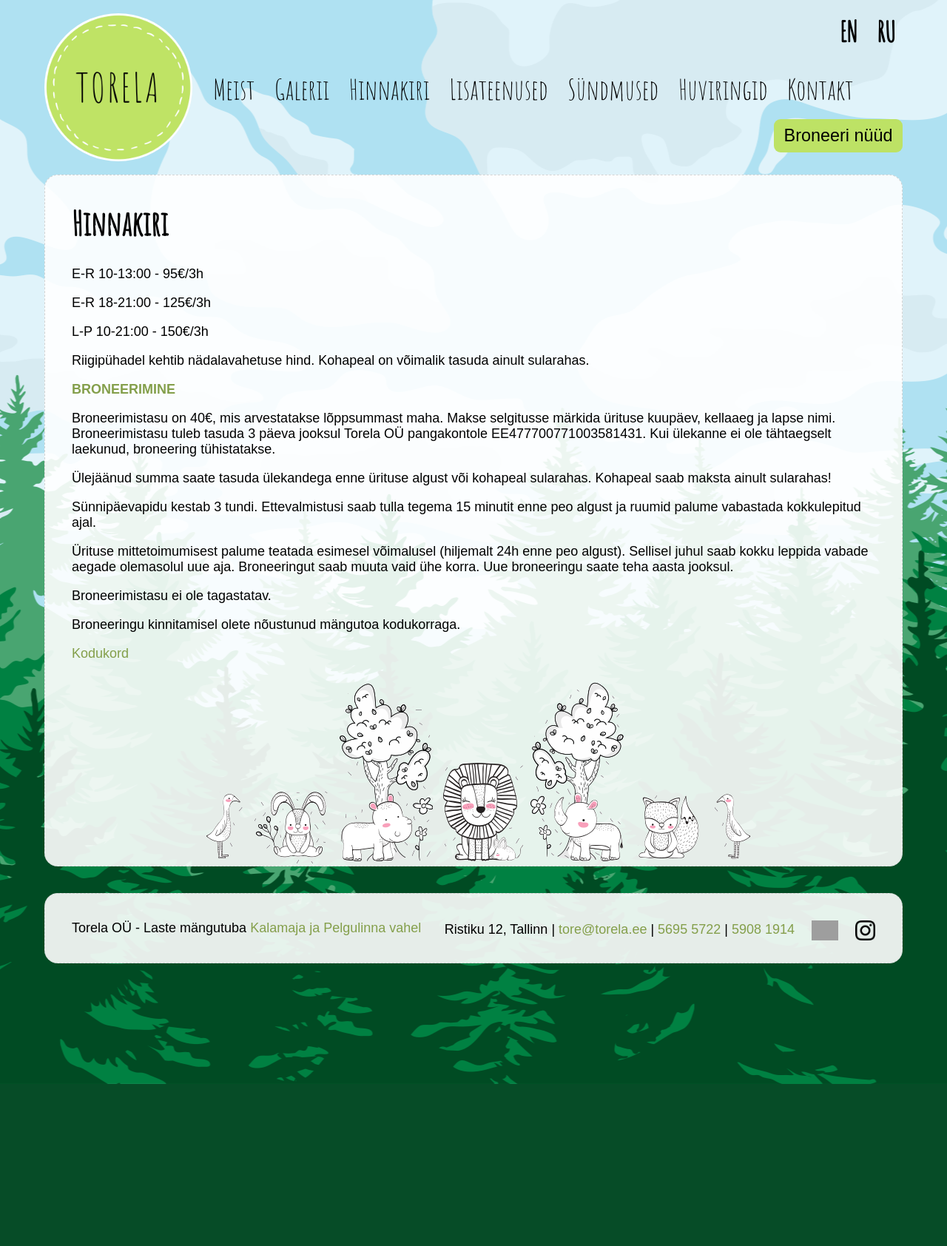
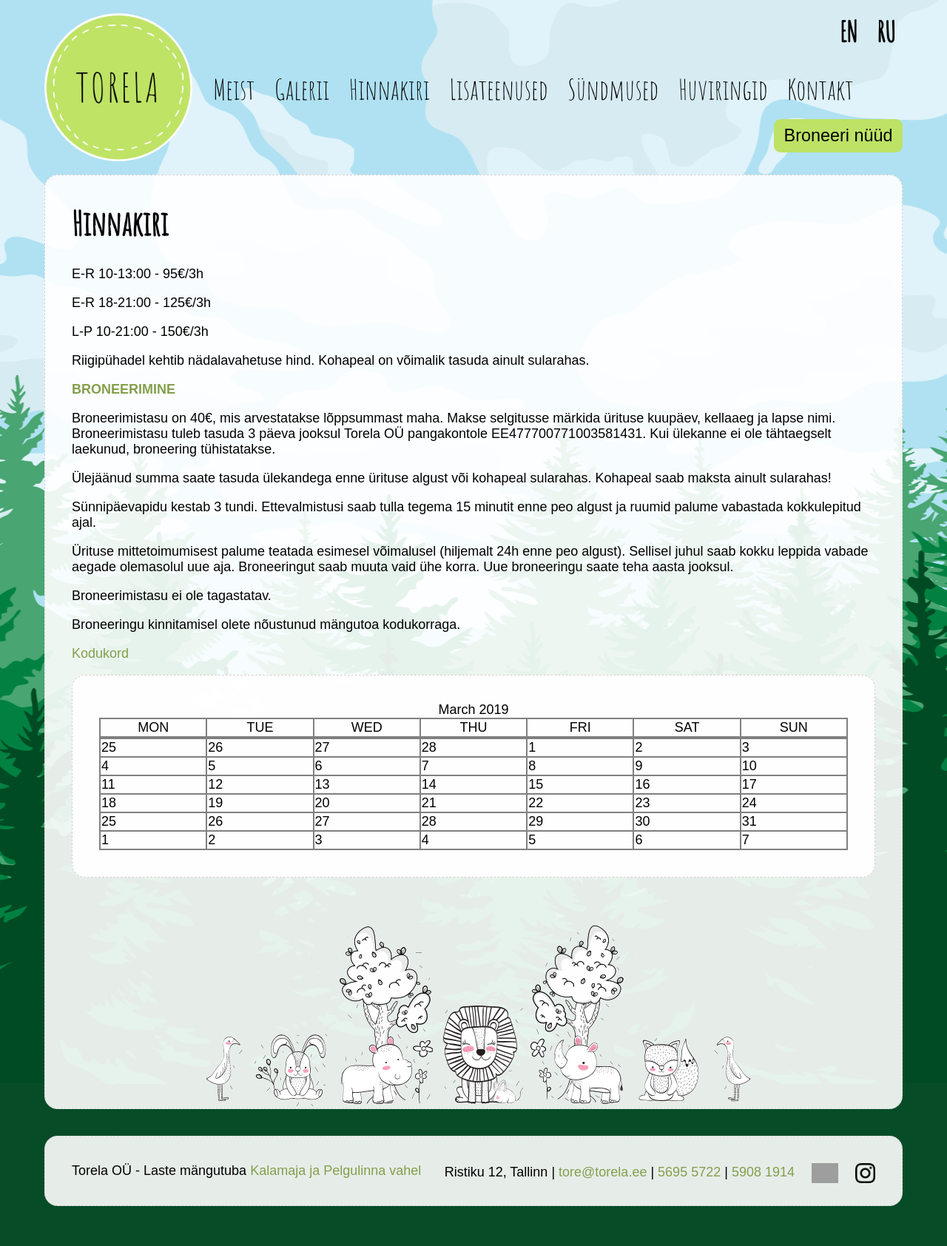
Before and after one commit to mypsik/torela, a Jekyll site: the page built from hinnakiri/index.md, in a window 1280 px wide. Shown: the whole page at 74% size. Built offline with Jekyll 4.4.1, drawn with Linux system fonts in a browser that asks for light colours; a script that is not in the unit is left out; some of the changed lines change nothing that is shown; grey boxes are pictures that could not be loaded.

Commit message:
add simple js calendar

```diff
--- /dev/null
+++ b/_layouts/booking.html
@@ -0,0 +1,12 @@
+---
+layout: default
+---
+
+{{ content }}
+
+<style>@import '/styles/calendar.css'</style>
+<div id="calendar-wrap" class="block"></div>
+<script src="/js/calendar.js"></script>
+<script>
+  new Calendar('calendar-wrap')
+</script>
--- a/hinnakiri/index.md
+++ b/hinnakiri/index.md
@@ -1,5 +1,5 @@
 ---
-layout: default
+layout: booking
 lang: et
 title: Hinnakiri
 priority: 1.0
--- /dev/null
+++ b/js/calendar.js
@@ -0,0 +1,267 @@
+class Calendar {
+
+    constructor(id) {
+        this.displayed_date = new Date()                    //date wich calendar displays now
+        this.current_day    = this.displayed_date.getDate() //current world time
+        this.selected_date  = this.displayed_date           //date that user's selected
+
+        this.drawToDom(this.displayed_date, id)
+
+        this.body_node  = document.getElementById('calendar-body')
+        this.year_node  = document.getElementById('calendar-year')
+        this.month_node = document.getElementById('calendar-month')
+
+        this.moveLeft      = this.moveLeft.bind(this)
+        this.moveRight     = this.moveRight.bind(this)
+        this.selectHandler = this.selectHandler.bind(this)
+        this.setDateTo     = this.setDateTo.bind(this)
+
+        this.body_node.addEventListener('click', this.selectHandler)
+
+        document
+            .getElementById('calendar-left-btn') //adds listeners for buttons
+            .addEventListener('click', this.moveLeft)
+        document
+            .getElementById('calendar-right-btn')
+            .addEventListener('click', this.moveRight)
+    }
+
+    //draws the calendar when the document is loaded
+    drawToDom(date, id) {
+        let
+            year  = date.getFullYear(),
+            month = this.getMonthName(date)
+
+        document.getElementById(id).innerHTML = `
+            <div id='calendar' class="calendar">
+                <header class="calendar__head">
+                    <div class="calendar__nav">
+                        <div id='calendar-left-btn' class="calendar__btn">
+                            <span class="icon-arrow-left"></span>
+                        </div>
+                        <div class="calendar__head-text">
+                            <span id='calendar-month' class="calender-header-text-month">${month}</span>
+                            <span id='calendar-year' class="calender-header-text-year">${year}</span>
+                        </div>
+                        <div id='calendar-right-btn' class="calendar__btn">
+                            <span class="icon-arrow-right"></span>
+                        </div>
+                    </div>
+                    <table class="calendar__head-days">
+                        <td class='calendar__head-days-item'>MON</td>
+                        <td class='calendar__head-days-item'>TUE</td>
+                        <td class='calendar__head-days-item'>WED</td>
+                        <td class='calendar__head-days-item'>THU</td>
+                        <td class='calendar__head-days-item'>FRI</td>
+                        <td class='calendar__head-days-item'>SAT</td>
+                        <td class='calendar__head-days-item'>SUN</td>
+                    </table>
+                </header>
+                <table id="calendar-body" class='calendar__body'></table>
+            </div>`
+
+        let body = this.createCalendarBody(
+            this.displayed_date,
+            true
+        )
+
+        document.getElementById('calendar-body').appendChild(body)
+    }
+
+    //creates an array of 42 objects corresponding to the given date
+    /*[
+    ...
+        {
+            number: 23,
+            from: 'current month',  //can also be 'prev month', 'next month', used for styling
+            weekend: true           //says if this day is a day off (for styling)
+        },
+    ...
+    ]*/
+    createDaysArray(date) {
+        let
+            prev_month_last_day = new Date( //number of the last day of the previous month
+                date.getFullYear(),
+                date.getMonth(),
+                0
+            ).getDate(),
+
+            first_week_day = new Date( //number of the first day of the current month f.e. monday->1, wednesday->3
+                date.getFullYear(),
+                date.getMonth(),
+                1
+            ).getDay(),
+
+            current_month_last_day = new Date(
+                date.getFullYear(),
+                date.getMonth() + 1,
+                0
+            ).getDate(),
+
+            days_array = new Array(42),
+
+            i = 0 // iterator for all three parts of array
+
+        if (first_week_day == 0) first_week_day = 7 //if it was sunday
+
+        let first_array_element = prev_month_last_day - first_week_day + 2
+
+        //adds last days of previous month
+        for (i = 0; i < first_week_day - 1; ++i){
+            days_array[i] = {
+                number: first_array_element + i,
+                from: 'prev month'
+            }
+        }
+
+        //adds days of current month
+        for (let k = 1; k <= current_month_last_day; ++k) {
+            days_array[i] = {
+                number: k,
+                from: 'currnet month',
+                weekend: i % 7 > 4
+            }
+            i++
+        }
+
+        //adds days of next month
+        for (let k = 0; i < days_array.length; ++k) {
+            days_array[i] = {
+                number: k + 1,
+                from: 'next month'
+            }
+            i++
+        }
+
+        return days_array
+    }
+
+    //returns a  fulfilled and styled table DOM element
+    createCalendarBody(date, current_month = false ) {
+        let
+            days_array = this.createDaysArray(date),
+            table = document.createDocumentFragment(),
+            i = 0
+
+        for (let j = 0; j < 6; ++j) {
+            let tr = document.createElement('tr')
+
+            for (let k = 0; k < 7; ++k) {
+                let td = document.createElement('td')
+                td.innerHTML = days_array[i].number
+                tr.appendChild(td)
+
+                //add the styles that depend on what month the day belongs to
+                td.classList.add('calendar-cell')
+                if (days_array[i].from !== 'currnet month') {
+                    td.classList.add('calendar-cell-gray')
+                } else {
+                    if (current_month && this.selected_date.getDate() == days_array[i].number) {
+                        td.classList.add('calendar-cell-selected')
+                        td.id = 'selected_date'
+                    }
+
+                    if (days_array[i].weekend)
+                        td.classList.add('calendar-cell-green')
+
+                    if (current_month && this.current_day == days_array[i].number) {
+                        td.classList.add('calendar-cell-today')
+                    }
+                }
+                ++i
+            }
+            tr.classList.add('calendar-body-row')
+            table.appendChild(tr)
+        }
+
+        return table
+    }
+
+    //returns month name from date
+    getMonthName(date) {
+        const month_names = [
+            'January',
+            'February',
+            'March',
+            'April',
+            'May',
+            'June',
+            'July',
+            'August',
+            'September',
+            'October',
+            'November',
+            'December'
+        ]
+
+        return month_names[date.getMonth()]
+    }
+
+    //if the received date corresponds to the current month and year returns true
+    isThisMonthCurrent(date) {
+        let current = new Date()
+        if (
+            current.getFullYear() == date.getFullYear() &&
+            current.getMonth() == date.getMonth()
+        )
+            return true
+        else
+            return false
+    }
+
+    //redraws the body according to the received date
+    setDateTo(date) {
+        let
+            current_month = this.isThisMonthCurrent(date), //if it is current month, current day will be highlighted
+            new_body      = this.createCalendarBody(date, current_month)
+
+        this.year_node.innerHTML  = date.getFullYear()
+        this.month_node.innerHTML = this.getMonthName(date)
+        this.body_node.innerHTML  = ''
+        this.body_node.appendChild(new_body)
+    }
+
+    //redraws the calendar a month in backward
+    moveLeft() {
+        this.displayed_date = new Date( //set the day to prev month
+            this.displayed_date.getFullYear(),
+            this.displayed_date.getMonth() - 1,
+            1
+        )
+
+        this.setDateTo(this.displayed_date)
+    }
+
+    //redraws the calendar a month in forward
+    moveRight() {
+        this.displayed_date = new Date( //set the day to next month
+            this.displayed_date.getFullYear(),
+            this.displayed_date.getMonth() + 1,
+            1
+        )
+
+        this.setDateTo(this.displayed_date)
+    }
+
+    //handles user clicks on cells
+    selectHandler(e) {
+        if (e.target.classList.contains('calendar-cell-gray')) return //only days of current month can be selected
+        if (!e.target.classList.contains('calendar-cell')) return //if it was   n't a click on a cell
+
+        let prev_selected = document.getElementById('selected_date')
+
+        if (prev_selected) {
+            prev_selected.classList.remove('calendar-cell-selected')
+            prev_selected.id = ''
+        }
+
+        this.selected_date = new Date(
+            this.displayed_date.getFullYear(),
+            this.displayed_date.getMonth(),
+            e.target.innerHTML
+        )
+
+        e.target.id = 'selected_date'
+        e.target.classList.add('calendar-cell-selected')
+    }
+}
--- /dev/null
+++ b/styles/calendar.css
@@ -0,0 +1,22 @@
+#calendar-wrap {
+  /*padding: 0;*/
+}
+
+.calendar {
+  text-align: center;
+}
+
+.calendar table {
+  width: 100%;
+  border-spacing: 0;
+  border: 1px solid grey;
+}
+
+.calendar table td {
+  width: 14.28%;
+  border: 1px solid grey;
+}
+
+#calendar-body td {
+  text-align: left;
+}
--- a/styles/torela.css
+++ b/styles/torela.css
@@ -34,7 +34,7 @@ a:hover {
   color: #849f4b;
 }
 
-header {
+body > header {
   position: relative;
   padding-top: 1rem;
 }
@@ -128,7 +128,7 @@ main > p:last-child {
   margin-bottom: 0;
 }
 
-footer .icon {
+body > footer .icon {
   height: 1.5rem;
   vertical-align: middle;
   margin-left: 1rem;
```
